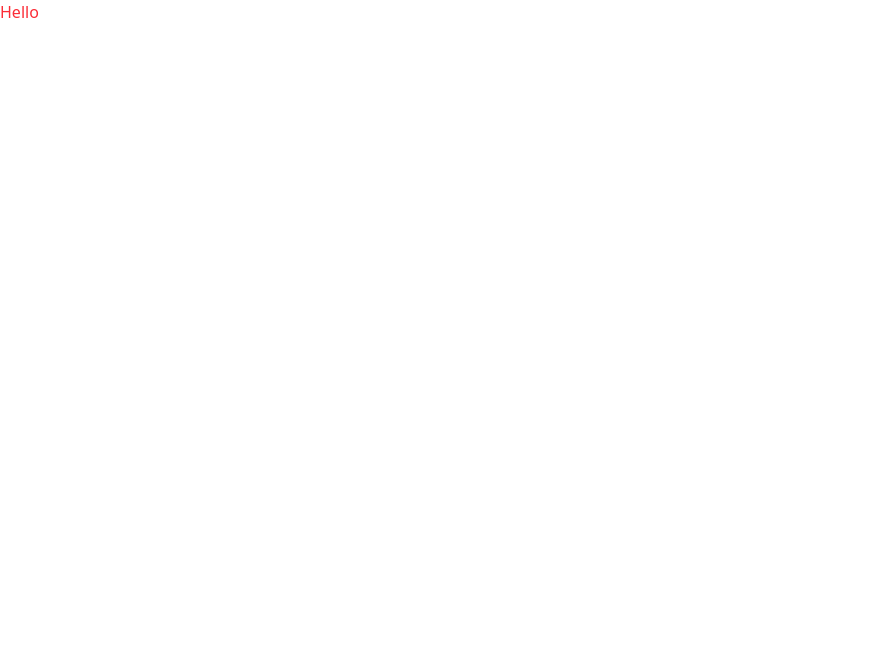
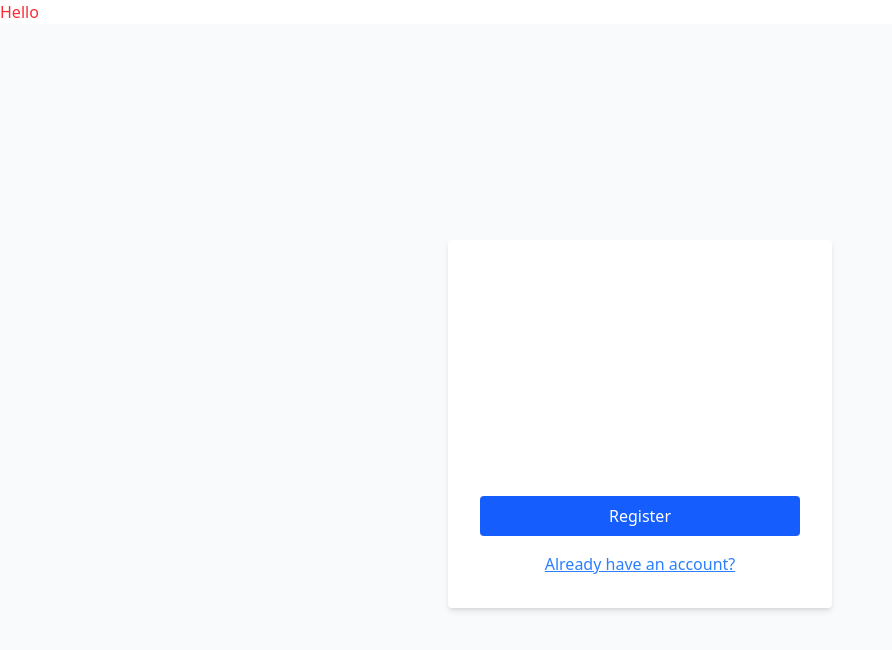
Before and after one commit to AdityaNPatil/STMS-React, a React (Vite) app in the folder frontend/: page /register in a window 1280 px wide. Shown: the top 650 px of the page, without its empty margins (0-892 px from the left). Built offline with nearby package versions, Linux system fonts and the light colour scheme.

Commit message:
Register page created

```diff
--- a/frontend/src/pages/Register.jsx
+++ b/frontend/src/pages/Register.jsx
@@ -1,9 +1,41 @@
-import React from 'react'
+import { useState } from "react"
+import { useDispatch } from "react-redux";
+import { Link, useNavigate } from "react-router-dom";
+import { toast } from "react-toastify";
+import { register } from "../features/auth/authSlice";
 
 function Register() {
+  const [name, setName] = useState("");
+  const [email, setEmail] = useState("");
+  const [password, setPassword] = useState("");
+  const dispatch = useDispatch()
+  const navigate = useNavigate()
+
+  const handleSubmit =async (e) => {
+    e.preventDefault()
+
+    try {
+      // dispatch to thunk created
+      await dispatch(register({name, email, password})).unwrap();
+      toast.success("Registration Successful!")
+      navigate("/dashboard")
+    } catch (err){
+      toast.error("Registration failed", err)
+    }
+  }
+
   return (
-    <div>
-
+    <div className="flex items-center justify-center min-h-screen bg-gray-50 dark:bg-gray-900">
+      <form className="p-8 bg-white dark:bg-gray-800 rounded shadow-md w-96 text-white" onSubmit={handleSubmit}>
+        <h2 className="mb-6 text-2xl font-bold text-center">Register</h2>
+        <input className="form-input w-full mb-3 border-solid border-2 rounded p-2 focus:text-blue-200" placeholder="Name" value={name} onChange={e => setName(e.target.value)} required />
+        <input className="form-input w-full mb-3 border-solid border-2 rounded p-2 focus:text-blue-200" placeholder="Email" value={email} onChange={e => setEmail(e.target.value)} required />
+        <input className="form-input w-full mb-3 border-solid border-2 rounded p-2 focus:text-blue-200" type="password" placeholder="Password" value={password} onChange={e => setPassword(e.target.value)} required />
+        <button type="submit" className="w-full py-2 rounded bg-blue-600 text-white cursor-pointer">Register</button>
+        <div className="text-center mt-4">
+          <Link to="/login" className="text-blue-500 underline">Already have an account?</Link>
+        </div>
+      </form>
     </div>
   )
 }
```
